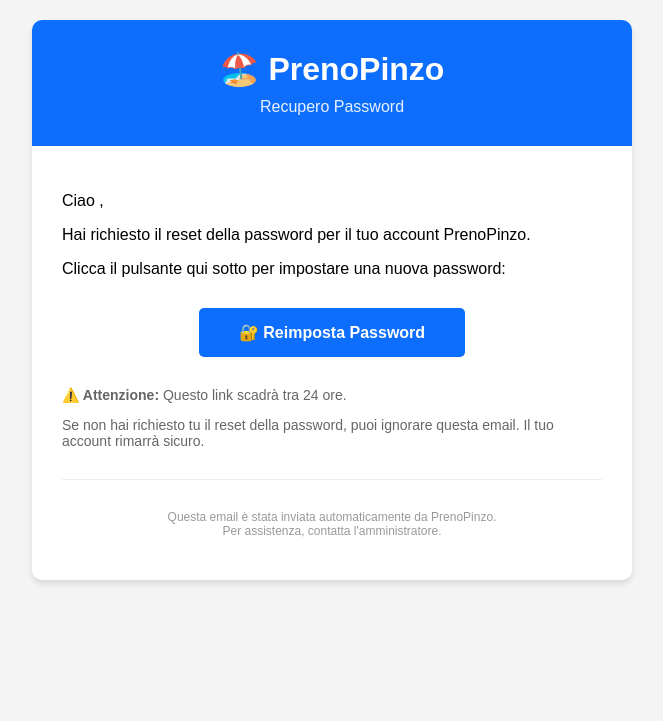
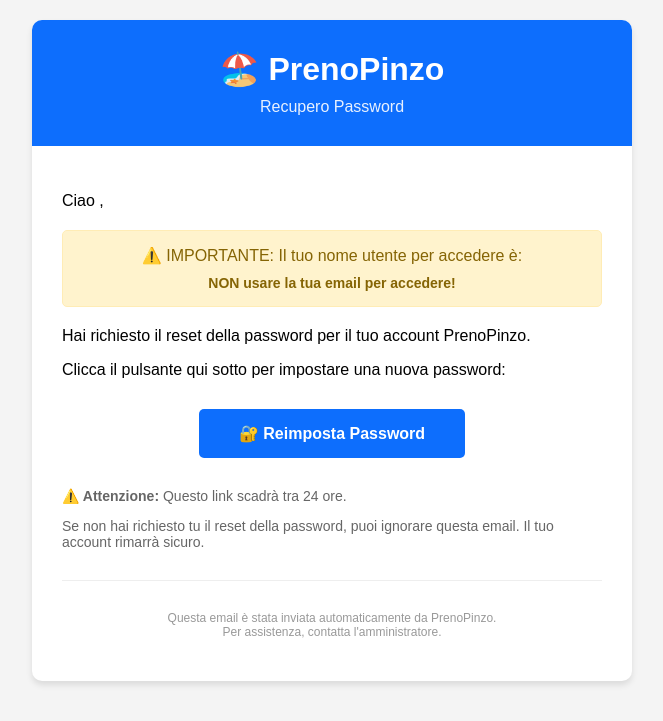
Before and after one commit to hal9ooo/PrenoPinzo2, a Django app: template bookings/templates/registration/password_reset_email.html in a window 1280 px wide. Shown: the top 721 px of the page, without its empty margins (308-971 px from the left). Run offline with Django 5.2, Linux system fonts and the light colour scheme; the template is opened without the code that fills it, so the values that code supplies are empty.

Commit message:
modifica email

```diff
--- a/bookings/templates/registration/password_reset_email.html
+++ b/bookings/templates/registration/password_reset_email.html
@@ -1,11 +1,14 @@
 {% load i18n %}
 <!DOCTYPE html>
 <html>
+
 <head>
     <meta charset="UTF-8">
 </head>
+
 <body style="font-family: Arial, sans-serif; background-color: #f4f4f4; margin: 0; padding: 20px;">
-    <div style="max-width: 600px; margin: 0 auto; background-color: white; border-radius: 10px; overflow: hidden; box-shadow: 0 4px 6px rgba(0,0,0,0.1);">
+    <div
+        style="max-width: 600px; margin: 0 auto; background-color: white; border-radius: 10px; overflow: hidden; box-shadow: 0 4px 6px rgba(0,0,0,0.1);">
         <!-- Header -->
         <div style="background-color: #0d6efd; color: white; padding: 30px; text-align: center;">
             <h1 style="margin: 0;">🏖️ PrenoPinzo</h1>
@@ -16,13 +19,26 @@
         <div style="padding: 30px;">
             <p>Ciao <strong>{{ user.username }}</strong>,</p>
 
+            <div
+                style="background-color: #fff3cd; border: 1px solid #ffecb5; padding: 15px; margin: 20px 0; border-radius: 5px; text-align: center;">
+                <p style="margin: 0; color: #856404; font-size: 16px;">
+                    ⚠️ IMPORTANTE: Il tuo nome utente per accedere è:
+                </p>
+                <p style="margin: 10px 0 0 0; color: #000; font-size: 24px; font-weight: bold; letter-spacing: 1px;">
+                    {{ user.username }}
+                </p>
+                <p style="margin: 10px 0 0 0; color: #856404; font-size: 14px; font-weight: bold;">
+                    NON usare la tua email per accedere!
+                </p>
+            </div>
+
             <p>Hai richiesto il reset della password per il tuo account PrenoPinzo.</p>
 
             <p>Clicca il pulsante qui sotto per impostare una nuova password:</p>
 
             <div style="text-align: center; margin: 30px 0;">
                 <a href="{{ protocol }}://{{ domain }}{% url 'password_reset_confirm' uidb64=uid token=token %}"
-                   style="display: inline-block; background-color: #0d6efd; color: white; padding: 15px 40px; text-decoration: none; border-radius: 5px; font-weight: bold;">
+                    style="display: inline-block; background-color: #0d6efd; color: white; padding: 15px 40px; text-decoration: none; border-radius: 5px; font-weight: bold;">
                     🔐 Reimposta Password
                 </a>
             </div>
@@ -45,4 +61,5 @@
         </div>
     </div>
 </body>
+
 </html>
```
Also changed, not shown: db.sqlite3 (deleted).
